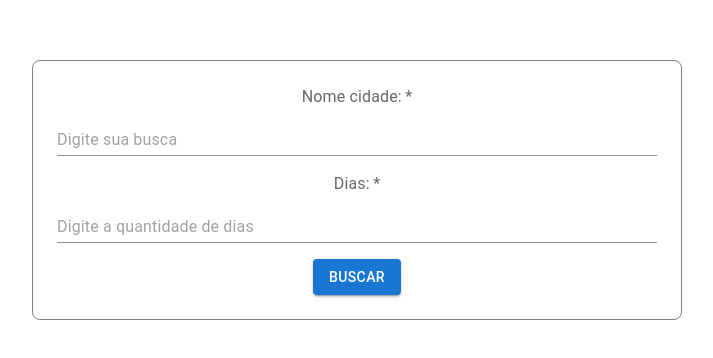
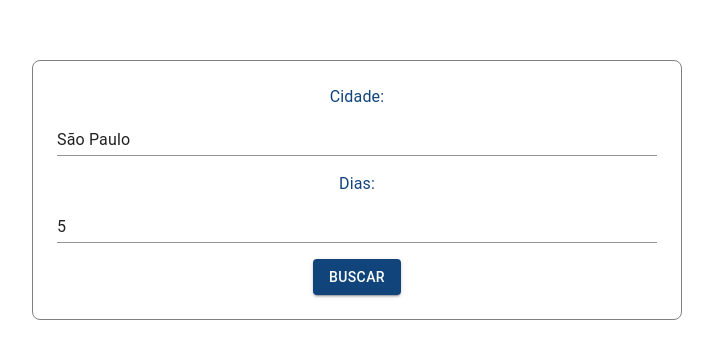
Before and after one commit to ViniciusPrado7/Projeto-kaio, a React (Vite) app: page / in a window 1280 px wide. Shown: the part 210-568 px from the top of the page, without its empty margins (283-996 px from the left). Built offline with nearby package versions, Linux system fonts and the light colour scheme.

Commit message:
fix: componente Weather com form básico

```diff
--- a/src/pages/Weather.jsx
+++ b/src/pages/Weather.jsx
@@ -1,42 +1,40 @@
-import { Box, Button, FormControl, FormLabel, Input, useTheme} from '@mui/material'
+import { Box, Button, FormControl, FormLabel, Input, useTheme } from '@mui/material'
 import React, { useState } from 'react'
 
 const Weather = () => {
+  const theme = useTheme()
+  const [cidade, setCidade] = useState("São Paulo")
+  const [dias, setDias] = useState("5")
 
-  const [busca, setBusca] = useState("");
-  const [quantidadeDias, setQuantidadeDias] = useState("");
-  const theme = useTheme();
+  function handleSubmit(e) {
+    e.preventDefault()
+
+  }
 
   return (
-        <Box
+    <Box sx={{ display: "flex", justifyContent: "center", alignItems: "center", minHeight: "75vh" }}>
+      <Box sx={{ width: 600, p: 3, borderRadius: 2, border: "1px solid gray" }}>
+        <form onSubmit={handleSubmit} style={{ display: "flex", flexDirection: "column", gap: "16px" }}>
+          <FormControl fullWidth>
+            <FormLabel sx={{ color: theme.palette.azul.main }}>Cidade:</FormLabel>
+            <Input value={cidade} onChange={(e) => setCidade(e.target.value)} placeholder="Digite a cidade" />
+          </FormControl>
+
+          <FormControl fullWidth>
+            <FormLabel sx={{ color: theme.palette.azul.main }}>Dias:</FormLabel>
+            <Input type="number" value={dias} onChange={(e) => setDias(e.target.value)} placeholder="Quantidade de dias" />
+          </FormControl>
+
+          <Button
+            type="submit"
+            variant="contained"
             sx={{
-                display: "flex",
-                justifyContent: "center",
-                alignItems: "center",
-                minHeight: "75vh"
+              backgroundColor: theme.palette.azul.main,
+              color: "white",
+              alignSelf: "center",
+              "&:hover": { backgroundColor: theme.palette.azul.hover }
             }}
           >
-              <Box
-                sx={{
-                    width: 600,
-                    p: 3,
-                    borderRadius: 2,
-                    border: "1px solid gray",
-                    display: "flex",
-                    flexDirection: "column",
-                }}
-            >
-                <form  style={{ display: 'flex', flexDirection: 'column', gap: '16px' }}>
-                    <FormControl fullWidth required>
-                        <FormLabel sx={{ color: theme.palette.azul }}>Nome cidade:</FormLabel>
-                        <Input type='text' onChange={(e) => setBusca(e.target.value)} value={busca} placeholder="Digite sua busca" />
-                    </FormControl>
-
-                    <FormControl fullWidth required>
-                        <FormLabel sx={{ color: theme.palette.azul }}>Dias:</FormLabel>
-                        <Input type='number' onChange={(e) => setQuantidadeDias(e.target.value)} value={quantidadeDias} placeholder="Digite a quantidade de dias" />
-                    </FormControl>
-                    <Button type='submit' variant="contained" sx={{ backgroundColor: theme.palette.azul, color: 'white', alignSelf: 'center' }}>
             Buscar
           </Button>
         </form>
```
Lines whose indentation alone changed are shown as unchanged.
